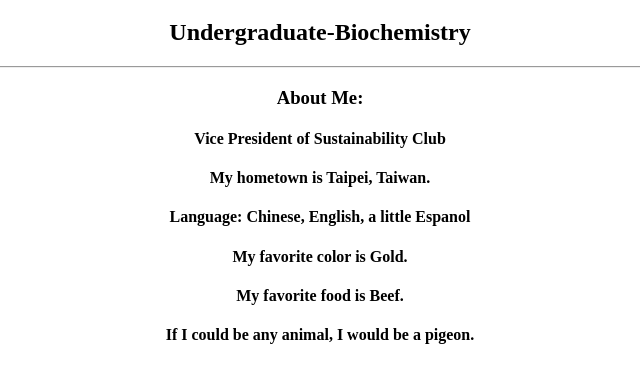
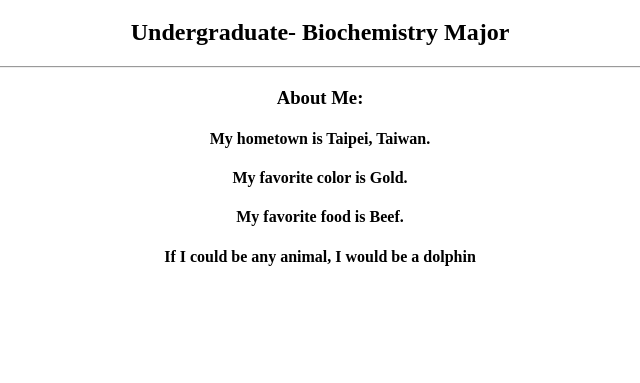
Before and after one commit to jk1130/jaykao1130, a plain HTML site: page index.html in a window 1280 px wide. Shown: the part 61-444 px from the top of the page, without its empty margins (320-960 px from the left). Drawn offline with Linux system fonts and the light colour scheme.

Commit message:
add new thing

```diff
--- a/index.html
+++ b/index.html
@@ -7,16 +7,14 @@
           </head>
           <body>
             <div align="center">
-                <h1><strong>Ying Chieh Kao</strong></h1>
-                <h2>Undergraduate-Biochemistry</h2>
+                <h1>Ying Chieh Kao</h1>
+                <h2>Undergraduate- Biochemistry Major </h2>
                 <hr>
                 <h3>About Me:</h3>
-                    <h4>Vice President of Sustainability Club </h4>
                     <h4>My hometown is Taipei, Taiwan.</h4>
-                    <h4>Language: Chinese, English, a little Espanol</h4>
                     <h4>My favorite color is Gold.</h4>
                     <h4>My favorite food is Beef.</h4>
-                    <h4>If I could be any animal, I would be a pigeon.</h4>
+                    <h4>If I could be any animal, I would be a dolphin</h4>
             </div>
           </body>
         </html>
```
